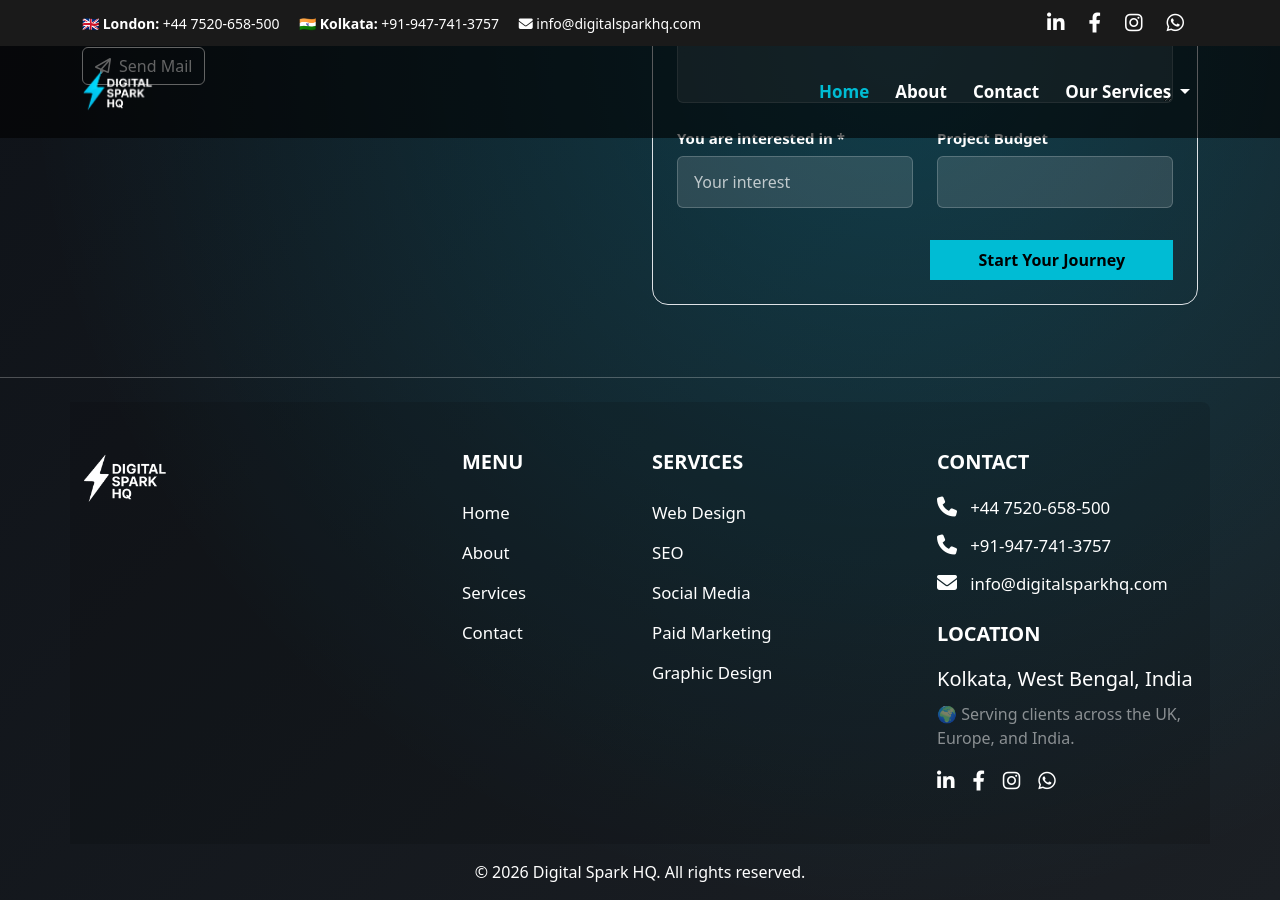
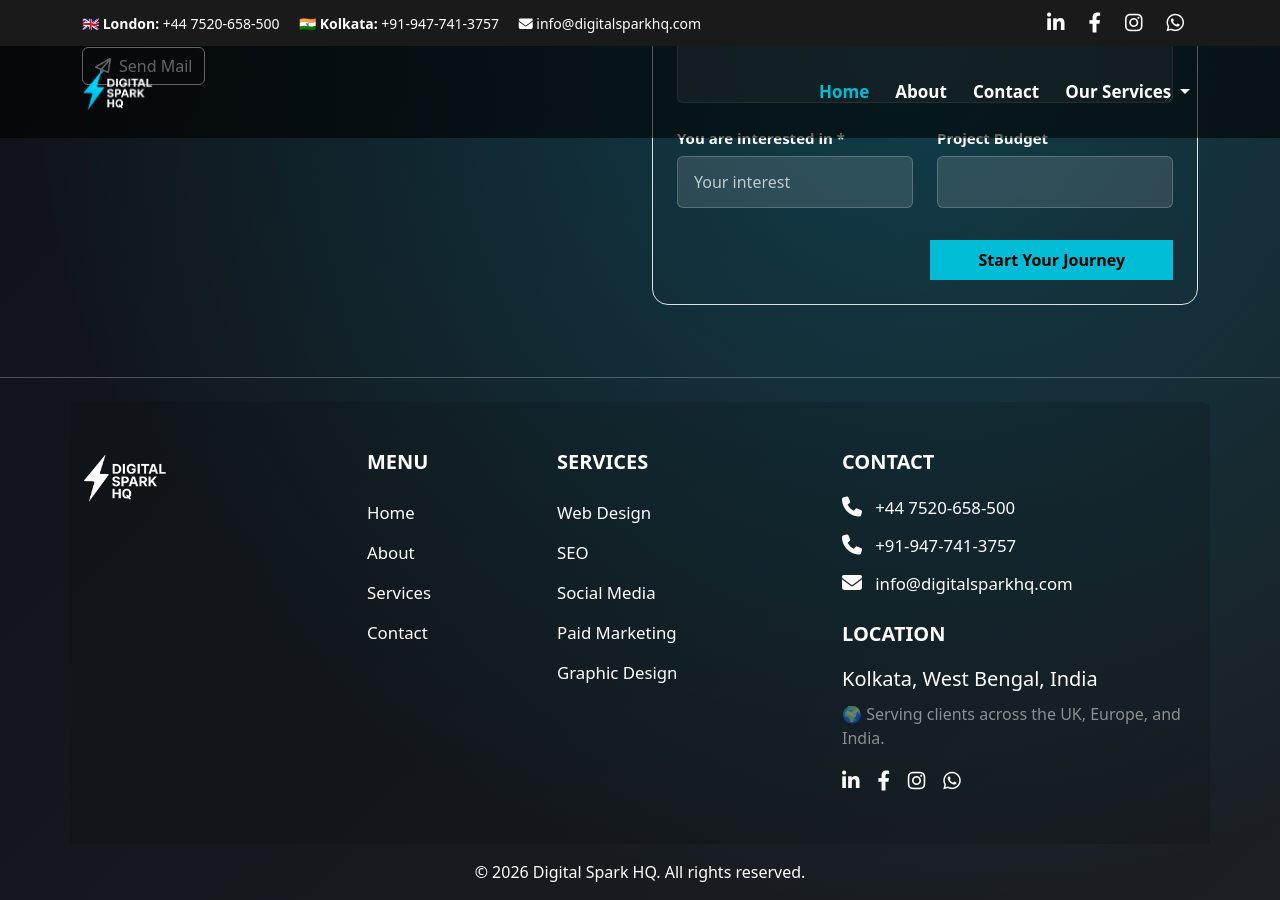
Before and after one commit to Iambiswajit-C/digitalsparkhq, a Jekyll site: the page built from index.md, in a window 1280 px wide and 900 px high, scrolled down 4310 px. Built offline with Jekyll 4.4.1, drawn with Linux system fonts in a browser that asks for light colours.

Commit message:
Update footer.html

```diff
--- a/_includes/footer.html
+++ b/_includes/footer.html
@@ -72,7 +72,7 @@
   <!-- Lower Section -->
   <div class="footer-bottom container py-5">
     <div class="row gy-4">
-      <div class="col-lg-4 mb-4 mb-lg-0">
+      <div class="col-lg-3 mb-4 mb-lg-0">
         <img src="{{ '/assets/images/logo.png' | relative_url }}" alt="Digital Spark HQ" class="footer-logo mb-3">
       </div>
       <div class="col-lg-2 mb-4 mb-lg-0">
@@ -120,7 +120,7 @@
 
   </ul>
 </div>
-      <div class="col-lg-3">
+      <div class="col-lg-4">
 
   <h5 class="footer-title">Contact</h5>
 
```
